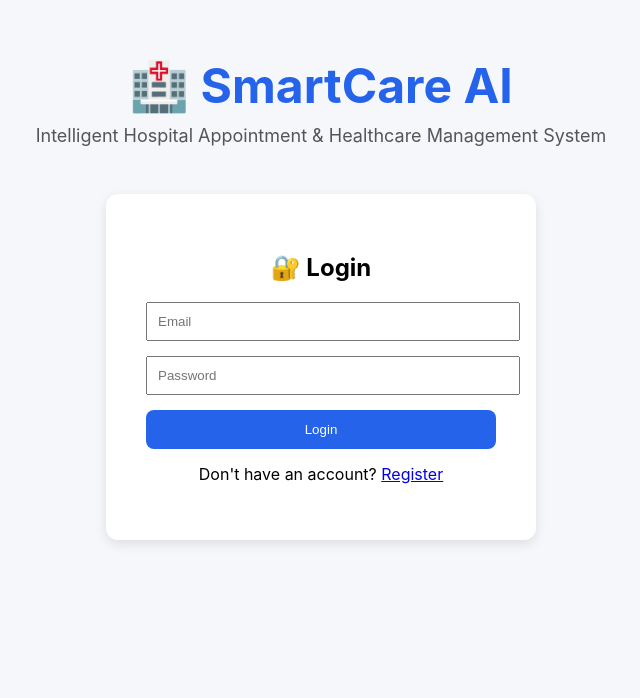
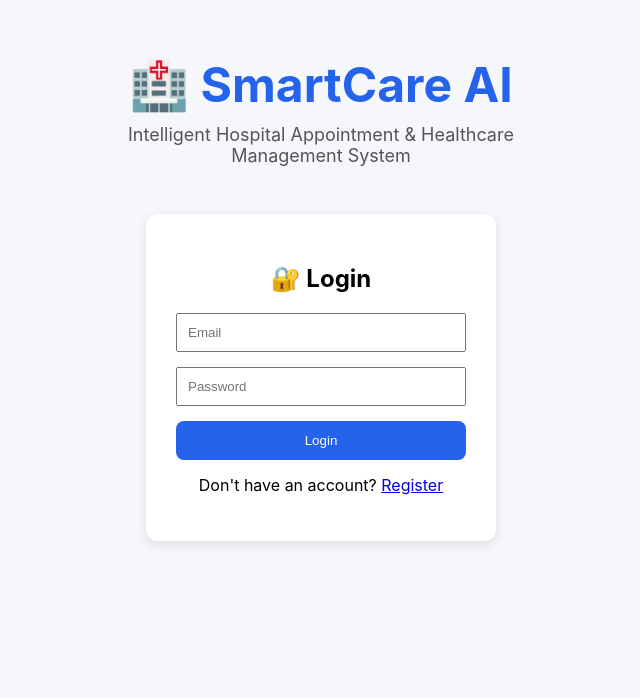
Before and after one commit to SuryaSomeswar/SmartCare-AI, a React (Create React App) app in the folder frontend/: page / in a window 1280 px wide. Shown: the part 102-800 px from the top of the page, without its empty margins (319-959 px from the left). Built offline with nearby package versions, Linux system fonts and the light colour scheme.

Commit message:
Update Login.js

```diff
--- a/frontend/src/pages/Login.js
+++ b/frontend/src/pages/Login.js
@@ -86,17 +86,21 @@ const handleLogin = async () => {
       justifyContent: "center",
       alignItems: "center",
       background: "#f5f7fb",
+      padding: "20px",
+      boxSizing: "border-box",
     }}
   >
     <div
       style={{
         textAlign: "center",
         marginBottom: "30px",
+        width: "100%",
+        maxWidth: "500px",
       }}
     >
       <h1
         style={{
-            fontSize: "48px",
+          fontSize: "clamp(32px, 8vw, 48px)",
           color: "#2563eb",
           margin: 0,
         }}
@@ -107,7 +111,7 @@ const handleLogin = async () => {
       <p
         style={{
           color: "#555",
-            fontSize: "18px",
+          fontSize: "clamp(14px, 4vw, 18px)",
           marginTop: "10px",
         }}
       >
@@ -119,11 +123,13 @@ const handleLogin = async () => {
     <div
       style={{
         background: "#fff",
-          padding: "40px",
+        padding: "30px",
         borderRadius: "12px",
         boxShadow:
           "0 4px 12px rgba(0,0,0,0.1)",
-          width: "350px",
+        width: "100%",
+        maxWidth: "350px",
+        boxSizing: "border-box",
       }}
     >
       <h2
@@ -142,10 +148,12 @@ const handleLogin = async () => {
         onChange={(e) =>
           setEmail(e.target.value)
         }
+        required
         style={{
           width: "100%",
           padding: "10px",
           marginBottom: "15px",
+          boxSizing: "border-box",
         }}
       />
 
@@ -156,10 +164,12 @@ const handleLogin = async () => {
         onChange={(e) =>
           setPassword(e.target.value)
         }
+        required
         style={{
           width: "100%",
           padding: "10px",
           marginBottom: "15px",
+          boxSizing: "border-box",
         }}
       />
 
```
Lines whose indentation alone changed are shown as unchanged.
